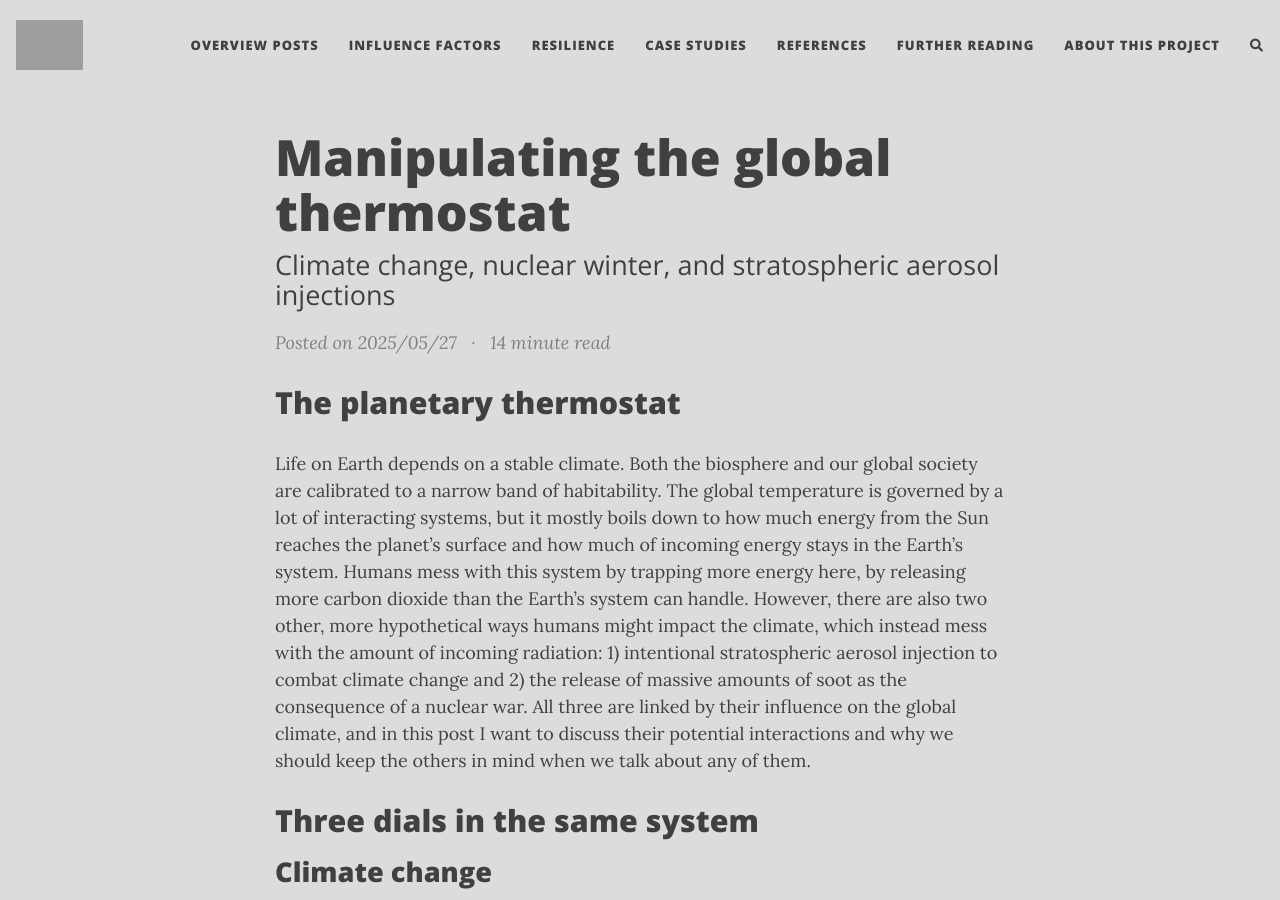
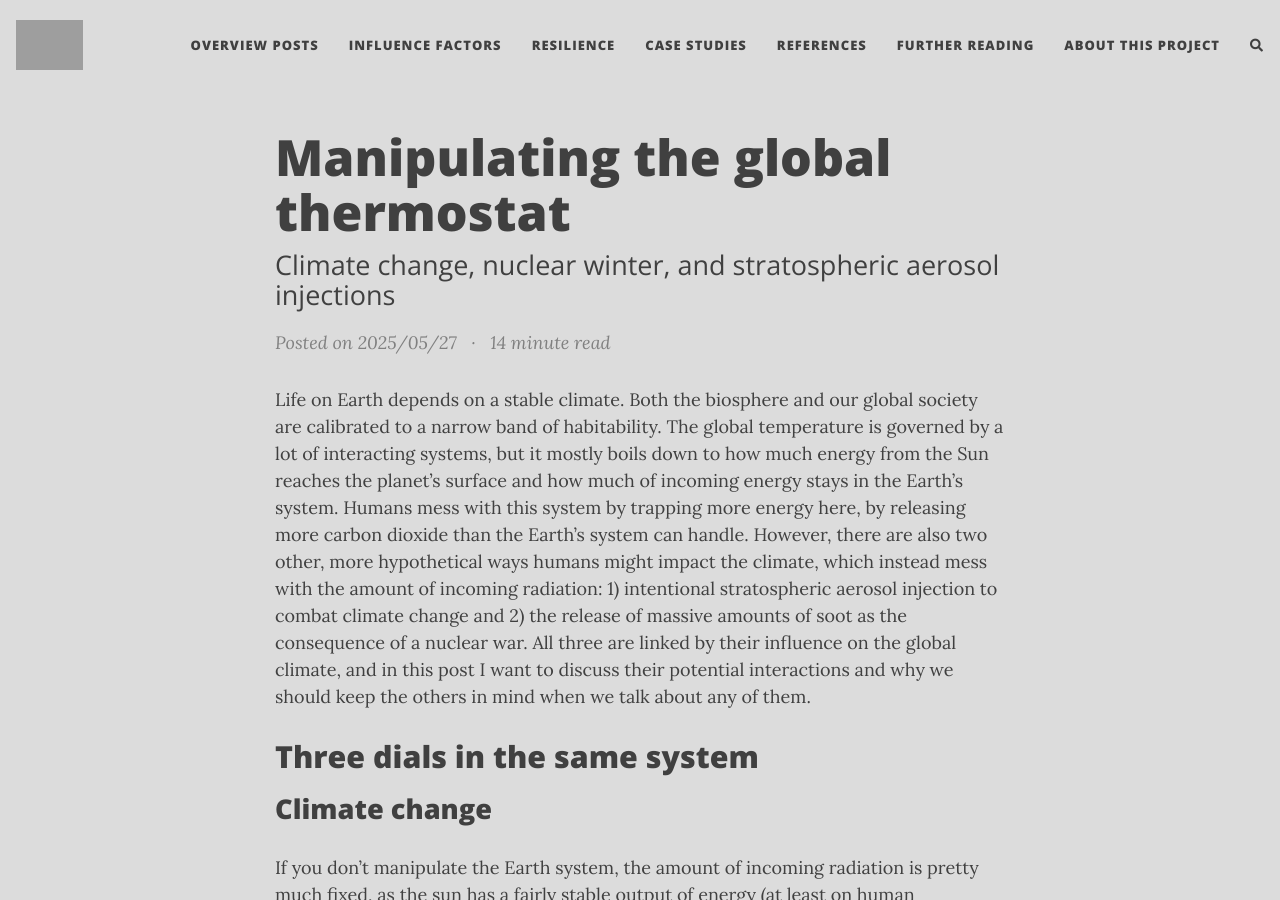
Before and after one commit to florianjehn/Societal_Collapse, a Jekyll site: the page built from _posts/2025-05-27-global_thermostat.md, in a window 1280 px wide and 900 px high. Built offline with Jekyll 4.4.1, drawn with Linux system fonts in a browser that asks for light colours; nearby versions of some CDN libraries; comment, search, counter and statistics services are not loaded; grey boxes are pictures that could not be loaded.

Commit message:
Update 2025-05-27-global_thermostat.md

```diff
--- a/_posts/2025-05-27-global_thermostat.md
+++ b/_posts/2025-05-27-global_thermostat.md
@@ -6,7 +6,6 @@ tags: [Influence Factors, Climate Change]
 comments: true
 readtime: true
 ---
-# The planetary thermostat
 
 Life on Earth depends on a stable climate. Both the biosphere and our global society are calibrated to a narrow band of habitability. The global temperature is governed by a lot of interacting systems, but it mostly boils down to how much energy from the Sun reaches the planet’s surface and how much of incoming energy stays in the Earth’s system. Humans mess with this system by trapping more energy here, by releasing more carbon dioxide than the Earth’s system can handle. However, there are also two other, more hypothetical ways humans might impact the climate, which instead mess with the amount of incoming radiation: 1) intentional stratospheric aerosol injection to combat climate change and 2) the release of massive amounts of soot as the consequence of a nuclear war. All three are linked by their influence on the global climate, and in this post I want to discuss their potential interactions and why we should keep the others in mind when we talk about any of them.
 
```
